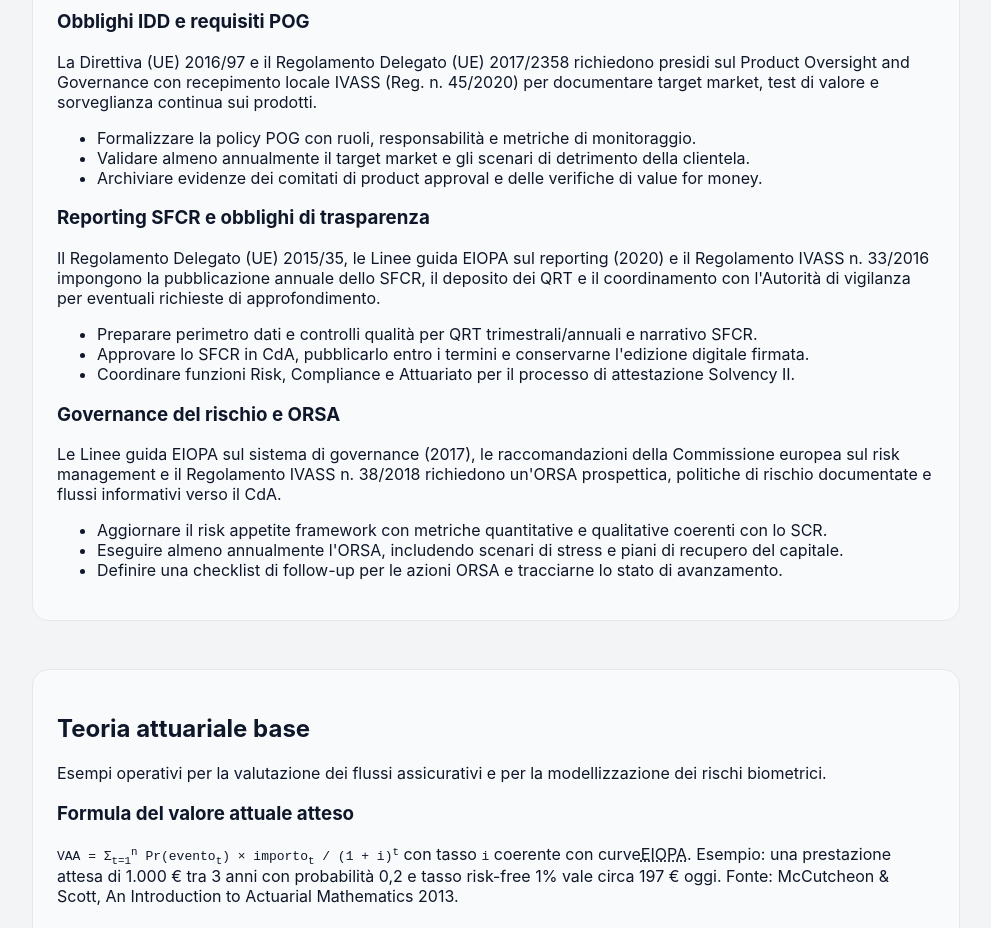
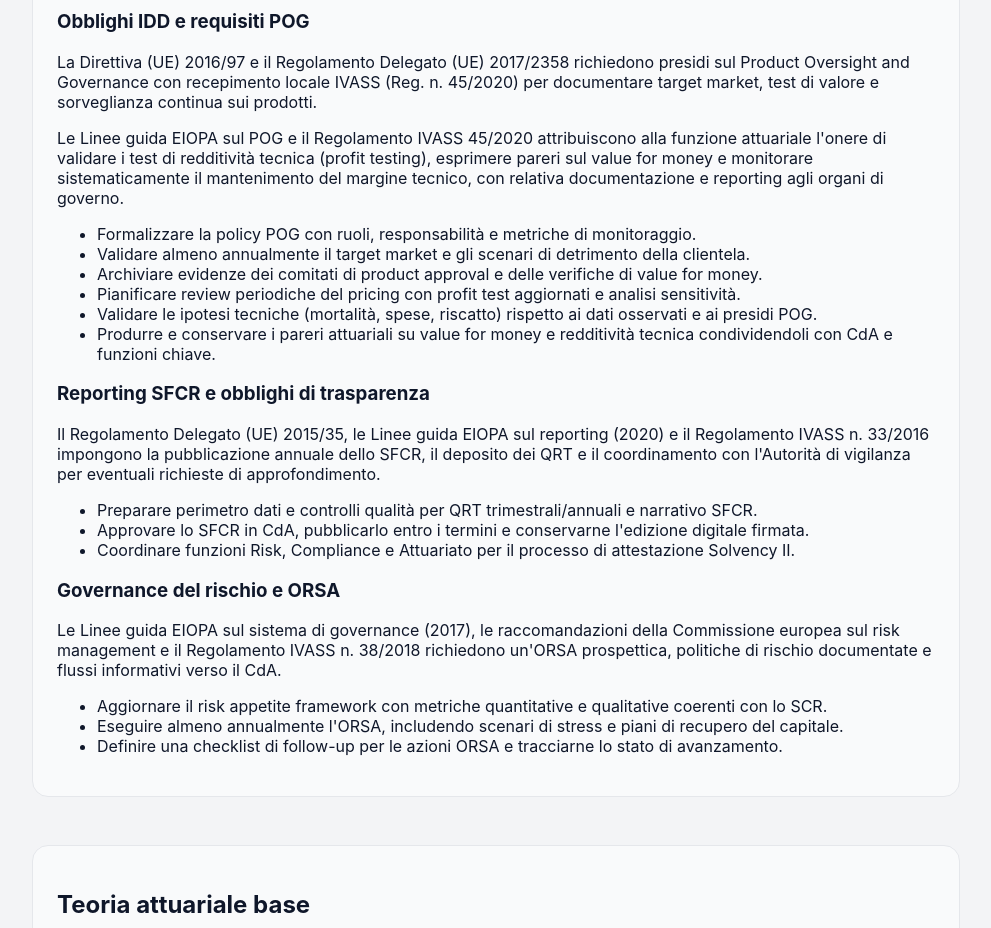
Before and after one commit to pietroscik/attuario-eu, a Next.js app: page /wiki in a window 1280 px wide. Shown: the part 1440-2368 px from the top of the page, without its empty margins (144-1135 px from the left). Built offline with nearby package versions, Linux system fonts and the light colour scheme.

Commit message:
Add actuarial duties references to POG section

```diff
--- a/pages/wiki.js
+++ b/pages/wiki.js
@@ -198,10 +198,18 @@
           La Direttiva (UE) 2016/97 e il Regolamento Delegato (UE) 2017/2358 richiedono presidi sul Product Oversight and Governance con
           recepimento locale IVASS (Reg. n. 45/2020) per documentare target market, test di valore e sorveglianza continua sui prodotti.
         </p>
+        <p>
+          Le Linee guida EIOPA sul POG e il Regolamento IVASS 45/2020 attribuiscono alla funzione attuariale l&apos;onere di validare i test
+          di redditività tecnica (profit testing), esprimere pareri sul value for money e monitorare sistematicamente il mantenimento del
+          margine tecnico, con relativa documentazione e reporting agli organi di governo.
+        </p>
         <ul>
           <li>Formalizzare la policy POG con ruoli, responsabilità e metriche di monitoraggio.</li>
           <li>Validare almeno annualmente il target market e gli scenari di detrimento della clientela.</li>
           <li>Archiviare evidenze dei comitati di product approval e delle verifiche di value for money.</li>
+          <li>Pianificare review periodiche del pricing con profit test aggiornati e analisi sensitività.</li>
+          <li>Validare le ipotesi tecniche (mortalità, spese, riscatto) rispetto ai dati osservati e ai presidi POG.</li>
+          <li>Produrre e conservare i pareri attuariali su value for money e redditività tecnica condividendoli con CdA e funzioni chiave.</li>
         </ul>
         <h3>Reporting SFCR e obblighi di trasparenza</h3>
         <p>
```
